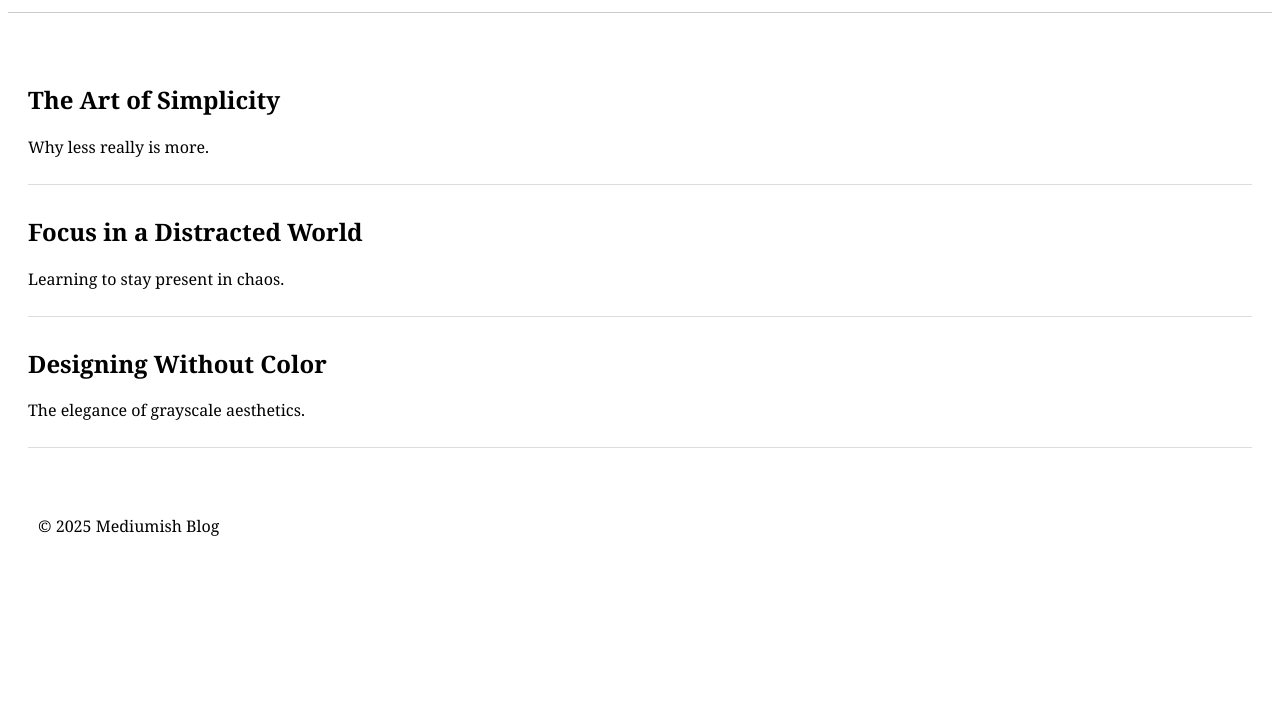
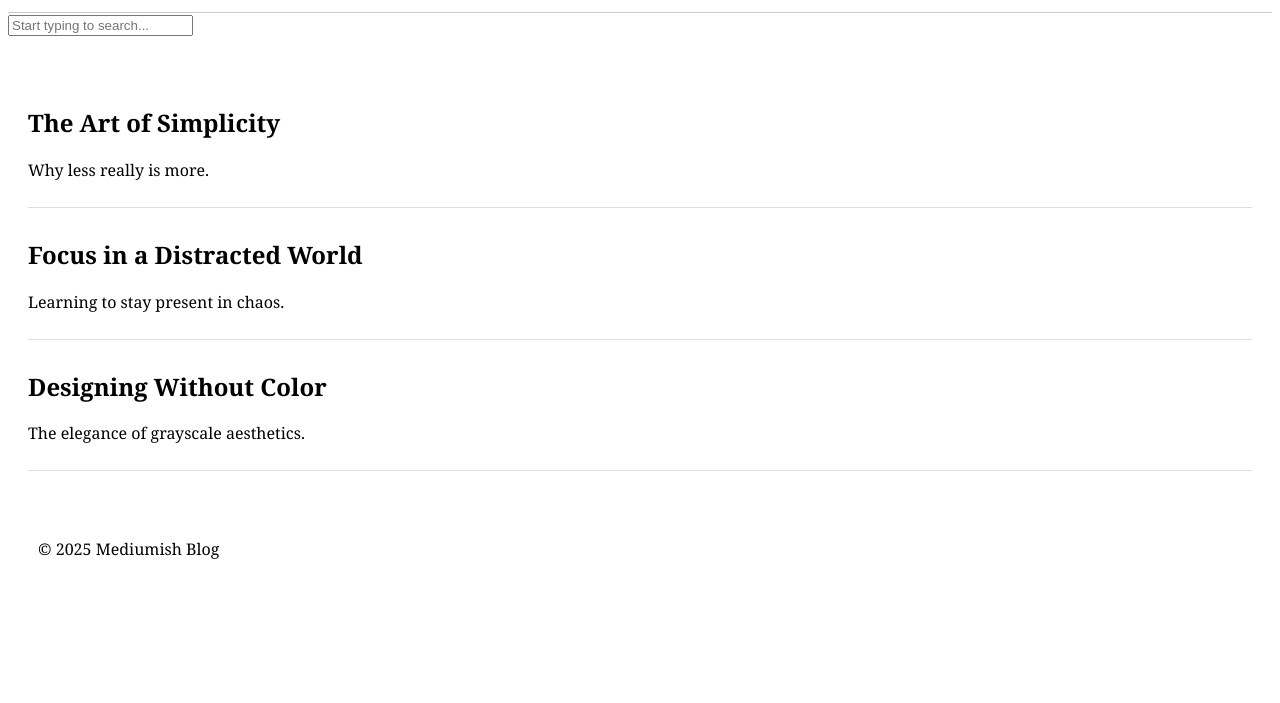
Before and after one commit to Rohith7276/Rapid-Coders, a plain HTML site: page index.html in a window 1280 px wide. Shown: the part 97-800 px from the top of the page. Drawn offline with Linux system fonts and the light colour scheme.

Commit message:
Update index.html

```diff
--- a/index.html
+++ b/index.html
@@ -16,7 +16,21 @@
       </ul>
     </nav>
   </header>
+  <div class="search-bar">
+    <input
+      id="search"
+      type="search"
+      placeholder="Start typing to search..."
+      list="search-suggestions"
+      autocomplete="off"
+    />
 
+   <datalist id="search-suggestions">
+      <option value="The Art of Simplicity">
+      <option value="Focus in a Distracted World">
+      <option value="Designing Without Color">
+    </datalist>
+  </div>
   <main id="homePage" class="page">
     <section class="posts">
   <article class="post p1" onclick="openArticle(0)">
```
